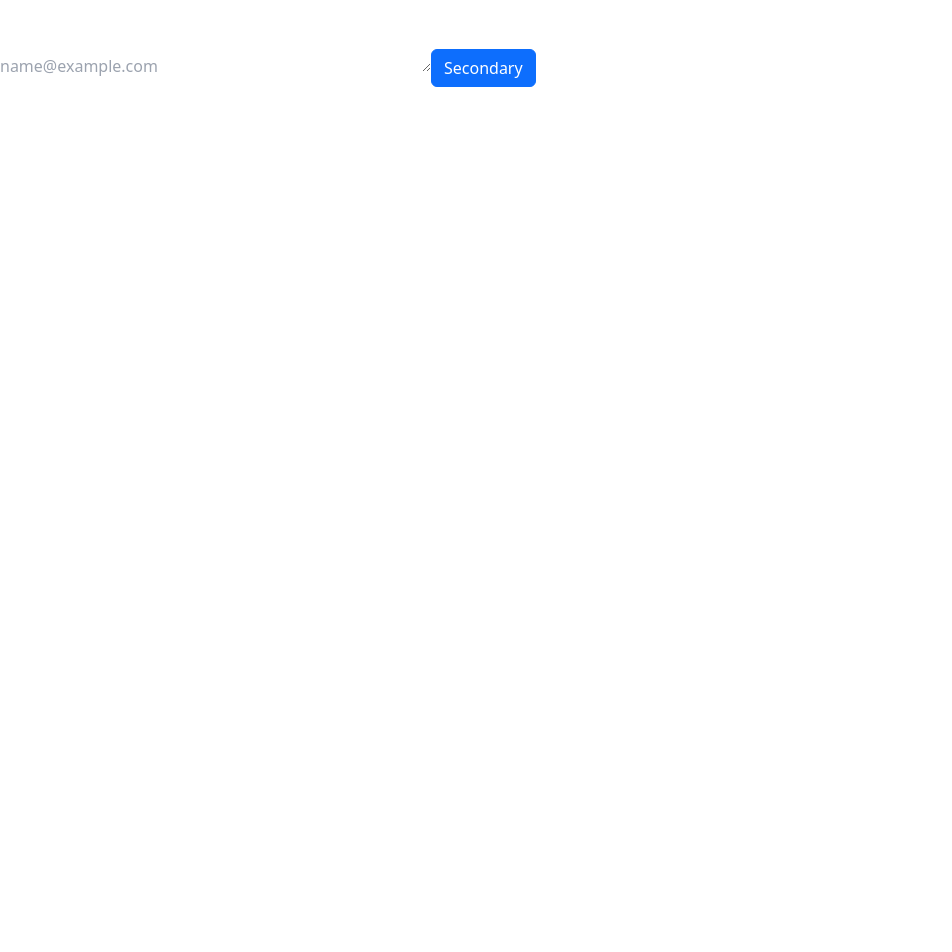
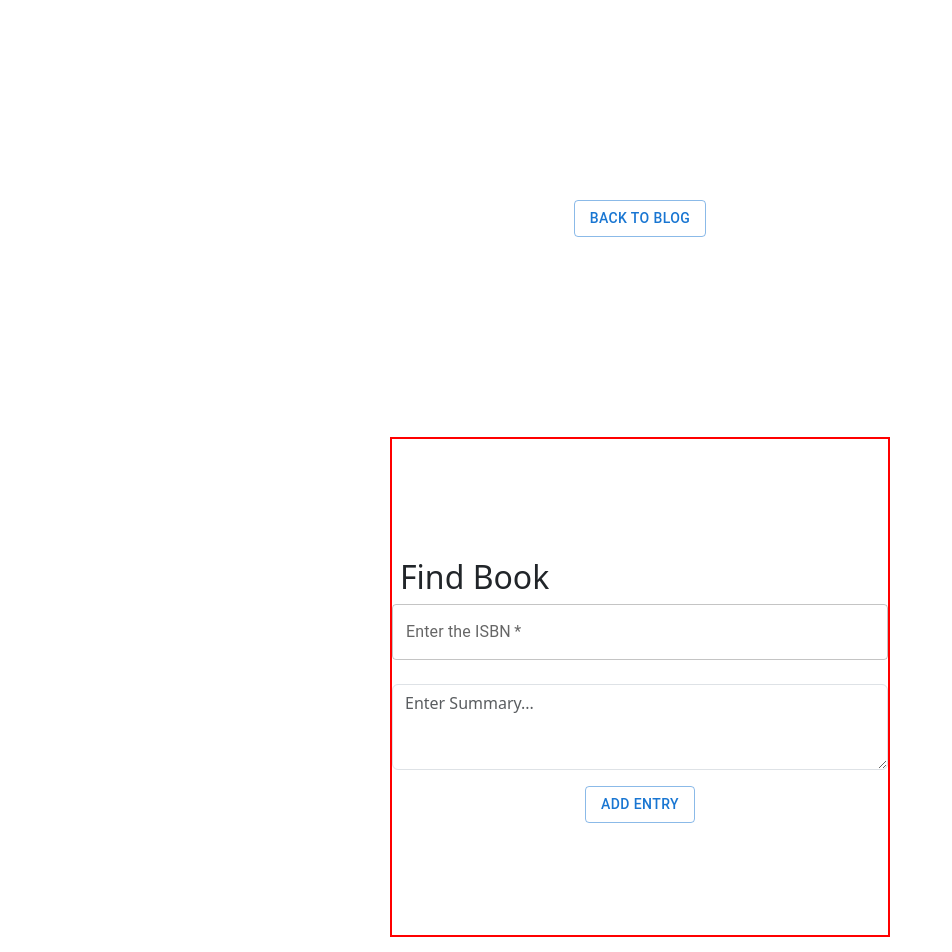
Before and after one commit to hagoodj98/my-app, a Next.js app: page /findentry in a window 1280 px wide. Shown: the top 952 px of the page, without its empty margins (0-952 px from the left). Before the commit the page ends 800 px from the top, so only its background shows below. Built offline with nearby package versions, Linux system fonts and the light colour scheme.

Commit message:
added footer and revised the find book form

```diff
--- /dev/null
+++ b/app/components/footer.jsx
@@ -0,0 +1,16 @@
+import React, {Fragment} from "react";
+
+
+function Footer(){
+    return (
+    <div class="container">
+        <footer class="py-3 my-4">
+            <p className="text-center">&copy; Jaiqez's Blog. All right reversed</p>
+            <p className="text-center text-body-secondary">@ All book information comes from the <a href=""> Open Library API.</a></p>
+        </footer>
+    </div>
+    )
+
+}
+
+export default Footer;
--- a/app/findentry/page.jsx
+++ b/app/findentry/page.jsx
@@ -2,9 +2,16 @@
 
 import React, {useState} from 'react'
 import axios from 'axios';
-import Button from "react-bootstrap/Button";
+import Button from '@mui/material/Button';
 import Form from 'react-bootstrap/Form';
 import { useRouter } from 'next/navigation'
+import styles from '../styles/home.module.css'
+import TextField from '@mui/material/TextField';
+import Footer from '../components/footer';
+
+
+
+
 
 export default function TextControlsExample() {
     const router = useRouter();
@@ -48,13 +55,36 @@ export default function TextControlsExample() {
       }
 
     return (
-      <form onSubmit={onSubmitForm}>
-        <div>
-          <input type="text"  name="isbn" onChange={handleChange} value={bookInfo.isbn} placeholder="name@example.com" />
-          <textarea  name="summary"  onChange={handleChange} value={bookInfo.summary}  rows={3} />
-          <Button  type='submit' variant="primary">Secondary</Button>
+      <main>
+        <div className='container d-flex flex-column'>
+          <div className={styles.findentrybuttoncontainer}>
+            <div className={styles.entrybuttonexit}>
+              <Button href='../' variant="outlined">Back To Blog</Button>
+            </div>
+          </div>
+
+          <div className={styles.addentry}>
+            <div className={styles.form}>
+            <h2 className='m-2'>Find Book</h2>
+            <div className={styles.d}>
+              <Form onSubmit={onSubmitForm}>
+                <Form.Group  controlId="exampleForm.ControlInput1">
+                  <TextField name="isbn" onChange={handleChange} value={bookInfo.isbn} required  fullWidth  id="fullWidth" label="Enter the ISBN" variant="outlined" />
+                </Form.Group>
+                <br />
+                <Form.Group className="mb-3" controlId="exampleForm.ControlTextarea1">
+                  <Form.Control as={"textarea"} name="summary" required  onChange={handleChange} placeholder='Enter Summary...' value={bookInfo.summary}  rows={3} />
+                </Form.Group>
+                <div className='d-flex justify-center'>
+                  <Button type='submit' variant="outlined">Add Entry</Button>
+                </div>
+              </Form>
+            </div>
+            </div>
+
+            </div>
         </div>
-
-      </form>
+        <Footer />
+      </main>
     );
   }
--- a/app/page.tsx
+++ b/app/page.tsx
@@ -10,7 +10,7 @@ import styles from './styles/home.module.css';
 import StarIcon from '@mui/icons-material/Star';
 import IconButton from '@mui/material/IconButton';
 import AddIcon from '@mui/icons-material/Add';
-
+import Footer from './components/footer';
 
 export default function Home() {
 
@@ -82,6 +82,7 @@ const [entries, setEntries] = useState([]);
         <div className="d-flex justify-center p-2">
           <Link href="/findentry"><Button className={styles.add}><AddIcon fontSize="large" /></Button></Link>
         </div>
+        <Footer />
       </div>
   );
 }
--- a/app/styles/home.module.css
+++ b/app/styles/home.module.css
@@ -19,6 +19,30 @@
 
 .edit{
     color: #3C93A7;
+}
+.findentrybuttoncontainer{
+  margin: 200px 0;
+}
+.entrybuttonexit{
+    height: 100%;
+    display: flex;
+    justify-content: center;
+    align-items: center;
+}
+.addentry{
+    height: 500px;
+    width: 500px;
+    margin: auto;
+    display: flex;
+    justify-content: center;
+    align-items: center;
+    border: 2px solid red;
+}
+.form {
+    width: 100%;
+    display: flex;
+
+    flex-direction: column;
 }
 .time{
     color: #BEB1A0;
```
